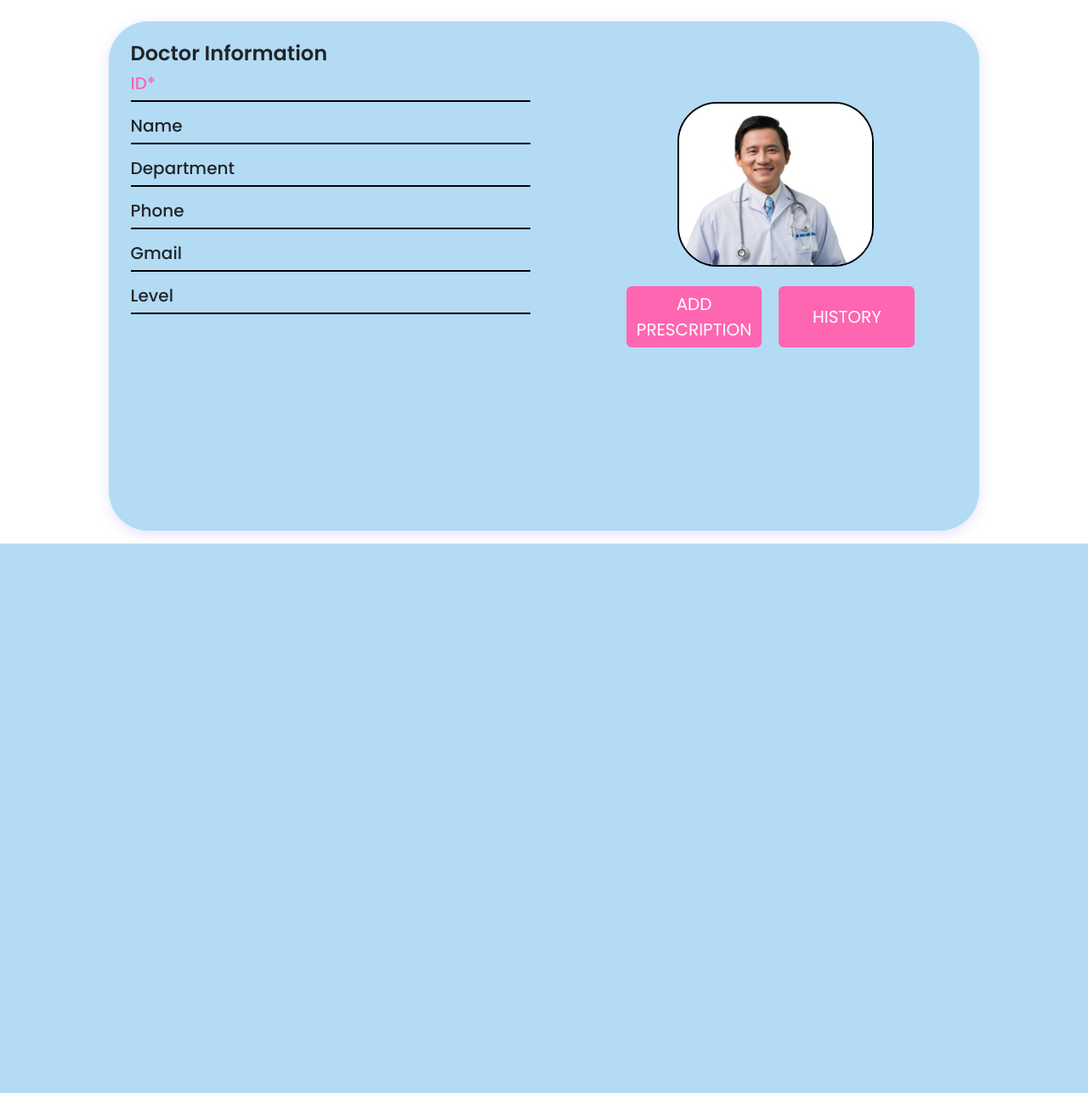
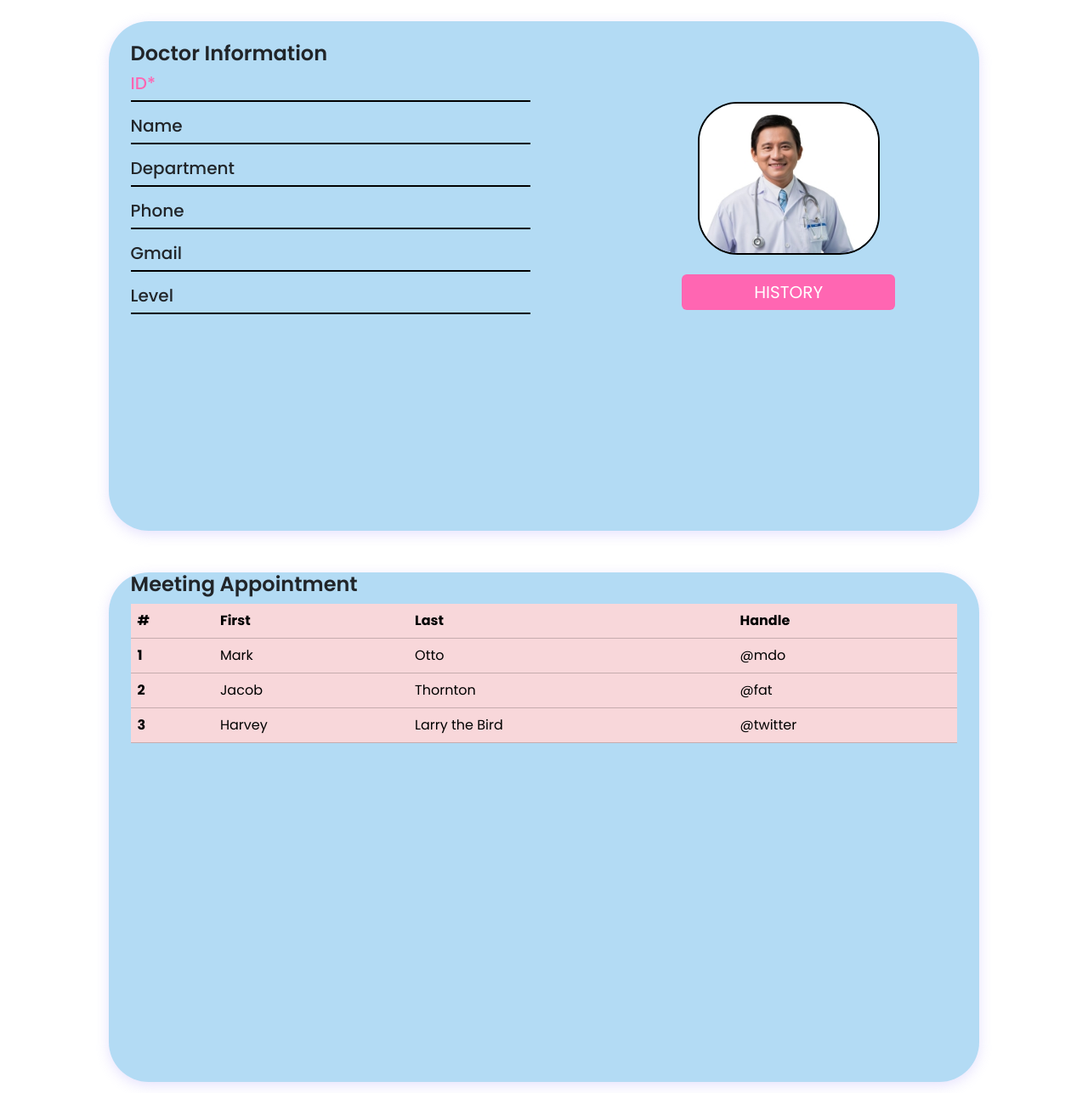
Before and after one commit to ThanhBinh101/M4POWERPUFF, a Django app: page /doctor/1 in a window 1280 px wide. Shown: the part 160-1447 px from the top of the page at 85% size. Before the commit the page ends 800 px from the top, so only its background shows below. Run offline with Django 5.2, Linux system fonts and the light colour scheme; data that the repository does not hold is empty.

Commit message:
Doctor page table
meeting appointment

```diff
--- a/HospitalVENV/Hospital/static/doctorpage.css
+++ b/HospitalVENV/Hospital/static/doctorpage.css
@@ -7,7 +7,6 @@
   text-decoration: none;
 }
 header {
-  position: flex;
   right: 0;
   top: 0;
   z-index: 1000;
@@ -89,7 +88,6 @@ section {
   margin-top: 2%;
   margin-left: 10%;
   margin-right: 10%;
-  margin-bottom: 1%;
 }
 .textbox {
   line-height: 0.75cm;
@@ -119,7 +117,7 @@ section {
 }
 .doctorimg {
   margin-top: 20%;
-  margin-left: 30%;
+  margin-left: 35%;
 }
 .doctorimg img{
   border: 2px solid black;
@@ -129,7 +127,7 @@ section {
 }
 .doctorbutton {
   padding-top: 5%;
-  padding-left: 15%;
+  padding-left: 29%;
   display: flex;
 }
 .doctorbutton a{
@@ -141,14 +139,26 @@ section {
 }
 .doctorbutton button{
   background-color: #ff66b2;
-  width: 40%;
+  width: 75%;
   border: white;
   margin: 0 10px;
   text-transform: uppercase;
   transition: all 0.55s ease;
 }
 .doctorbutton button:hover{
-  --bs-btn-hover-bg: whitesmoke transparent;
+  --bs-btn-hover-bg: rgb(205,102,168);
   --bs-btn-hover-border-color: 1px solid whitesmoke;
   transform: translateY(-8px);
 }
+.todobox {
+  height: 80%;
+  width: 80%;
+  min-height: 75vh;
+  position: relative;
+  background-color: rgba(4, 135, 217, 0.3);
+  box-shadow: 0px 4px 15px rgba(216, 210, 252, 0.64);
+  border-radius: 47px;
+  margin-left: 10%;
+  margin-right: 10%;
+  margin-bottom: 1%;
+}
--- a/HospitalVENV/Hospital/templates/doctorpage.html
+++ b/HospitalVENV/Hospital/templates/doctorpage.html
@@ -67,9 +67,6 @@
 
             <div class = "doctorbutton">
                 <button type="button" class="btn btn-primary" data-bs-toggle="modal">
-                    <a href='prescription/{{doctor.id}}'>Add Prescription</a>
-                </button>
-                <button type="button" class="btn btn-primary" data-bs-toggle="modal">
                     <a href='history/{{doctor.id}}'>History</a>
                 </button>
             </div>
@@ -77,5 +74,43 @@
 
     </section>
 
+    <section class = "todobox">
+        <div class = "textbox">
+            <h2>Meeting Appointment</h2>
+        </div>
+        <div>
+            <table class="table">
+                <thead>
+                    <tr class="table-danger">
+                      <th scope="col">#</th>
+                      <th scope="col">First</th>
+                      <th scope="col">Last</th>
+                      <th scope="col">Handle</th>
+                    </tr>
+                </thead>
+                <tbody>
+                    <tr class="table-danger">
+                      <th scope="row">1</th>
+                      <td>Mark</td>
+                      <td>Otto</td>
+                      <td>@mdo</td>
+                    </tr>
+                    <tr class="table-danger">
+                      <th scope="row">2</th>
+                      <td>Jacob</td>
+                      <td>Thornton</td>
+                      <td>@fat</td>
+                    </tr>
+                    <tr class="table-danger">
+                      <th scope="row">3</th>
+                      <td>Harvey</td>
+                      <td >Larry the Bird</td>
+                      <td>@twitter</td>
+                    </tr>
+                </tbody>
+            </table>
+        </div>
+    </section>
+
 </body>
 </html>
--- a/HospitalVENV/Hospital/views.py
+++ b/HospitalVENV/Hospital/views.py
@@ -204,7 +204,6 @@ def prescriptionpage(request, id):
         dbconn.push(p.to_dict())
 
         p.CreatePrescriptionMedicineList()
-        #addMedicalRecord(id, p.to_dict())
 
     return redirect('doctorpage', id)
 
```
